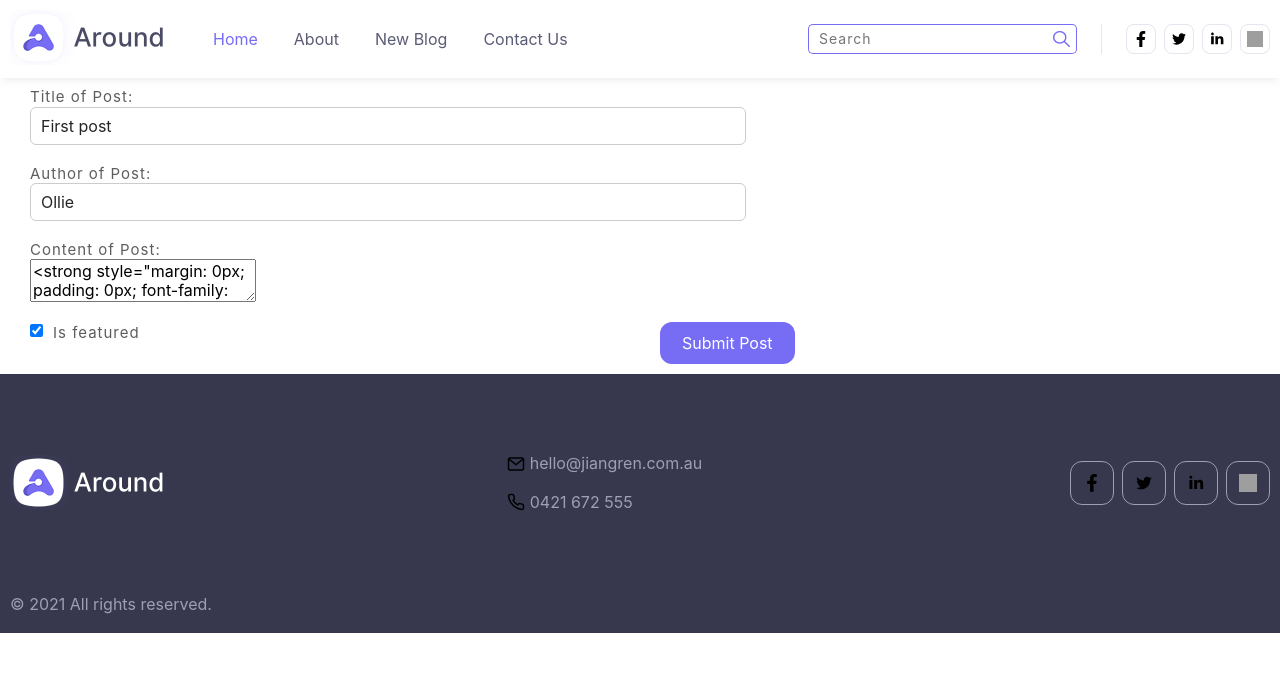
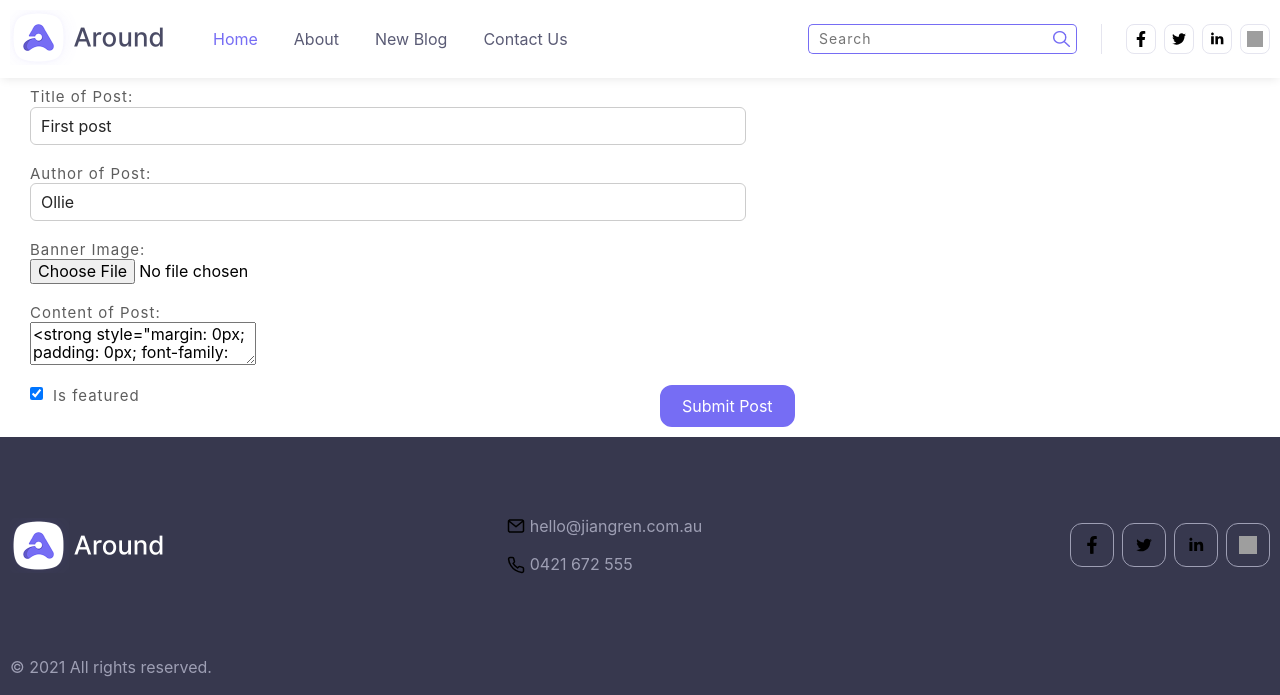
Before and after one commit to australiaitgroup/flask-tutorial, a Flask app: page /update/1 in a window 1280 px wide. Shown: the top 695 px of the page. Run offline with Flask 2, Linux system fonts and the light colour scheme; data comes from the database, SQL or seed files in the repository; some libraries are stand-ins or nearby versions; grey boxes are pictures that could not be loaded.

Commit message:
add change picture

```diff
--- a/app.py
+++ b/app.py
@@ -117,6 +117,7 @@ def update_page(id):
         post.author = form.author.data
         post.editordata = form.content.data
         post.featured = form.featured.data
+        post.banner_image = add_banner_pic(form.banner_image.data, post.title)
         db.session.commit()
         return redirect(url_for('index'))
 
--- a/forms.py
+++ b/forms.py
@@ -18,6 +18,8 @@ class UpdateForm(FlaskForm):
     title = StringField('Title of Post:', validators=[DataRequired()])
     author = StringField('Author of Post:', validators=[DataRequired()])
     content = TextAreaField('Content of Post:', validators=[DataRequired()])
+    banner_image = FileField('Banner Image:', validators=[
+        FileAllowed(['jpg', 'png'])])
     featured = BooleanField('Is featured')
     submit = SubmitField('Submit Post')
 
--- a/templates/update-page.html
+++ b/templates/update-page.html
@@ -11,6 +11,11 @@
             <div class="author-wrapper__update input-wrapper flex-column">
                 {{ form.author.label() }}
                 {{form.author()  }}
+            </div>
+            <div class="banner-image-wrapper input-wrapper flex-column">
+                <!-- <label for="banner_image">Banner Image:</label> -->
+                {{ form.banner_image.label() }}
+                {{form.banner_image()  }}
             </div>
             <div class="content-wrapper__update input-wrapper flex-column">
                 {{ form.content.label() }}
```
